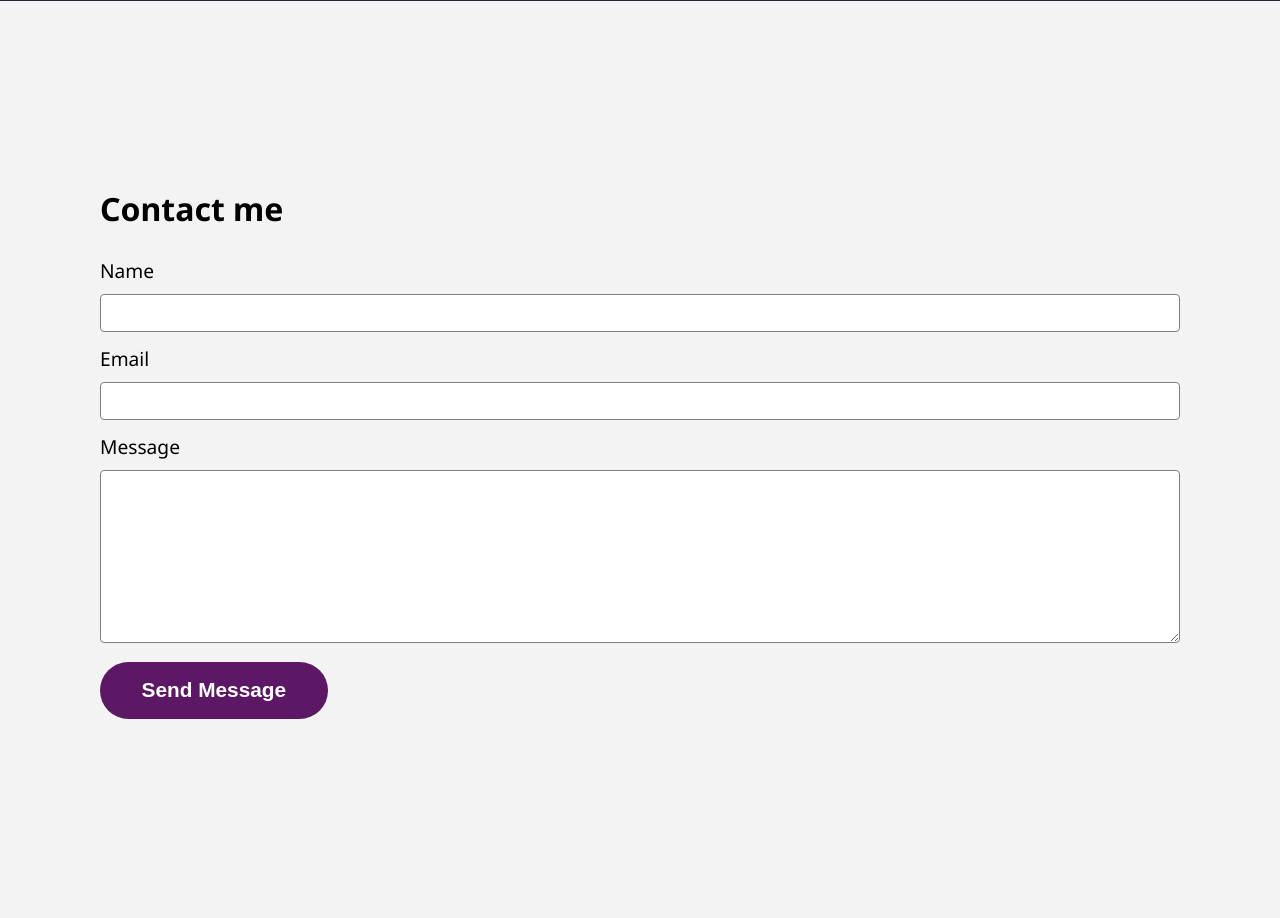
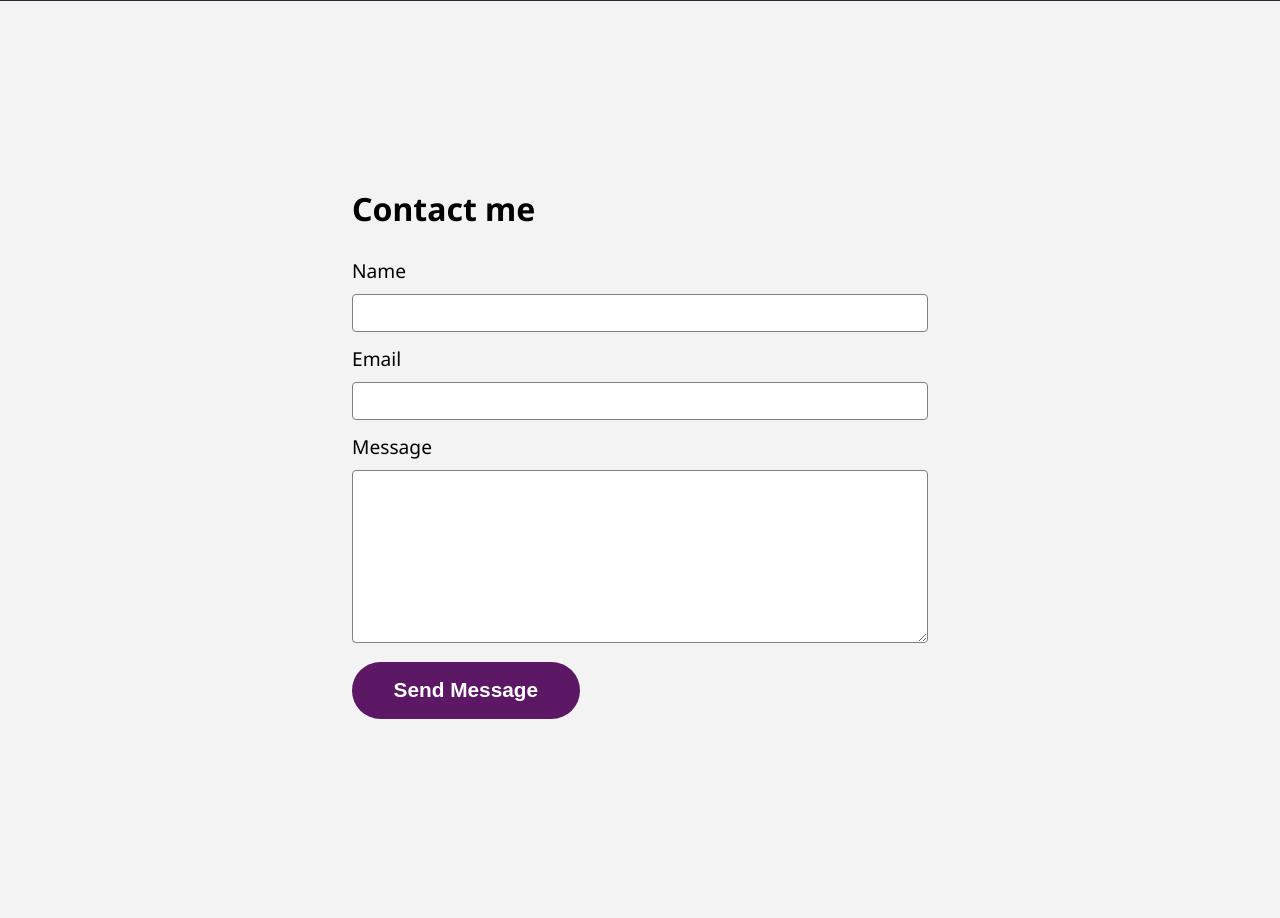
Before and after one commit to SK68-ph/PWBOLT-Web, a PHP site: page / in a window 1280 px wide. Shown: the part 1113-2031 px from the top of the page. Run offline with PHP 8.4, Linux system fonts and the light colour scheme.

Commit message:
smol contact

```diff
--- a/css/main.css
+++ b/css/main.css
@@ -351,6 +351,7 @@ nav li a:hover {
     display: -webkit-box;
     display: -ms-flexbox;
     display: flex;
+    width: 50%;
   }
 }
 /*# sourceMappingURL=main.css.map */
--- a/css/main.scss
+++ b/css/main.scss
@@ -323,6 +323,7 @@ nav {
 
     .container {
       display: flex;
+      width: 50%;
     }
   }
 }
```
Also changed, not shown: 2 other files.
